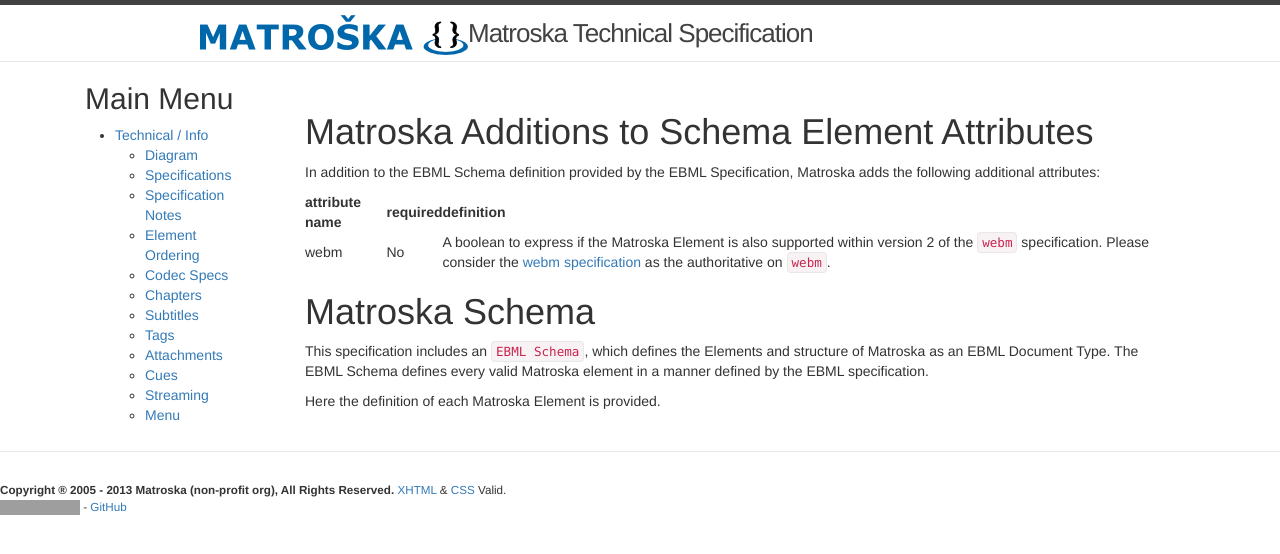
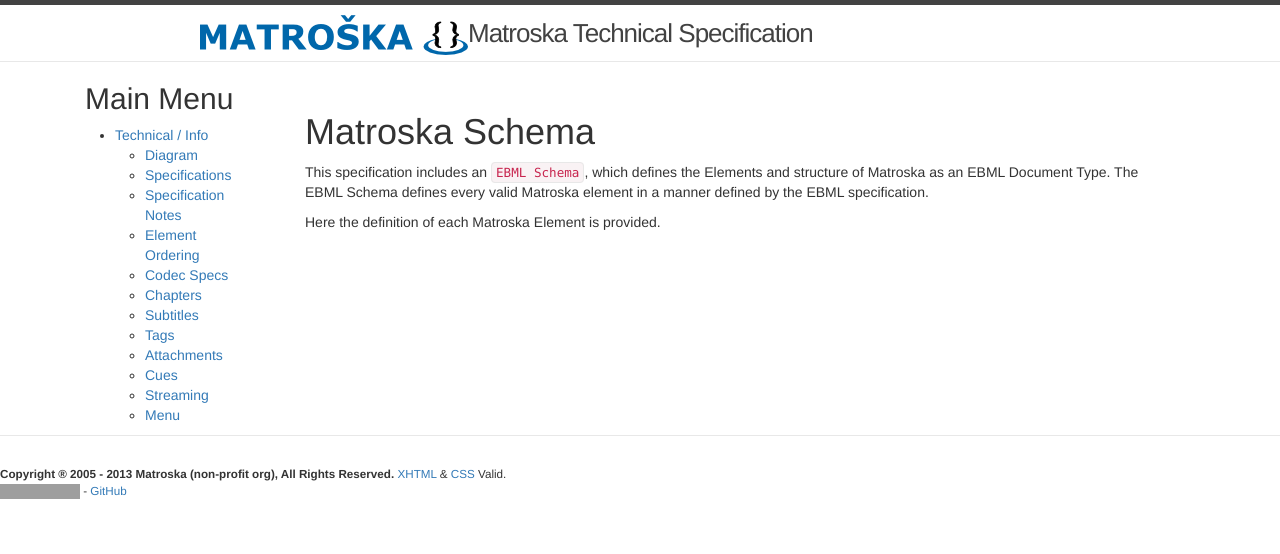
Before and after one commit to ietf-wg-cellar/matroska-specification, a Jekyll site: the page built from matroska_schema_section_header.md, in a window 1280 px wide. Shown: the top 554 px of the page. Built offline with Jekyll 4.4.1, drawn with Linux system fonts in a browser that asks for light colours; our own code applies the rules of GitHub Pages for plain Markdown files; grey boxes are pictures that could not be loaded.

Commit message:
Remove WebM specific text
We are not defining WebM in this document. That extension is stripped from the EBML Schema to produce a Matroska-only version.
There is no WebM specific element, unlike the DivX extension.

```diff
--- a/matroska_schema_section_header.md
+++ b/matroska_schema_section_header.md
@@ -1,12 +1,3 @@
-
-# Matroska Additions to Schema Element Attributes
-
-In addition to the EBML Schema definition provided by the EBML Specification,
-Matroska adds the following additional attributes:
-
-| attribute name | required | definition |
-|:---------------|:---------|:-----------|
-| webm           | No       | A boolean to express if the Matroska Element is also supported within version 2 of the `webm` specification. Please consider the [webm specification](http://www.webmproject.org/docs/container/) as the authoritative on `webm`. |
 
 # Matroska Schema
 
```
